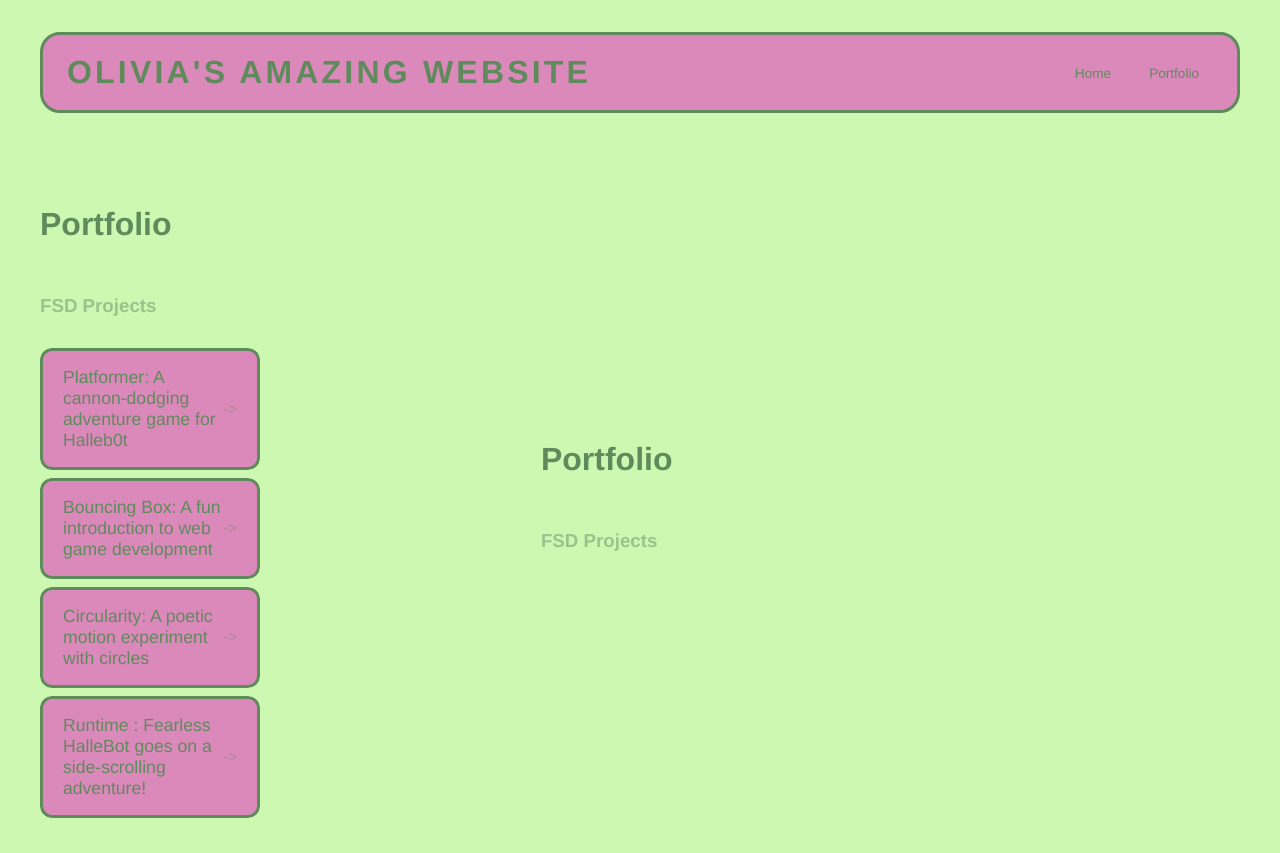
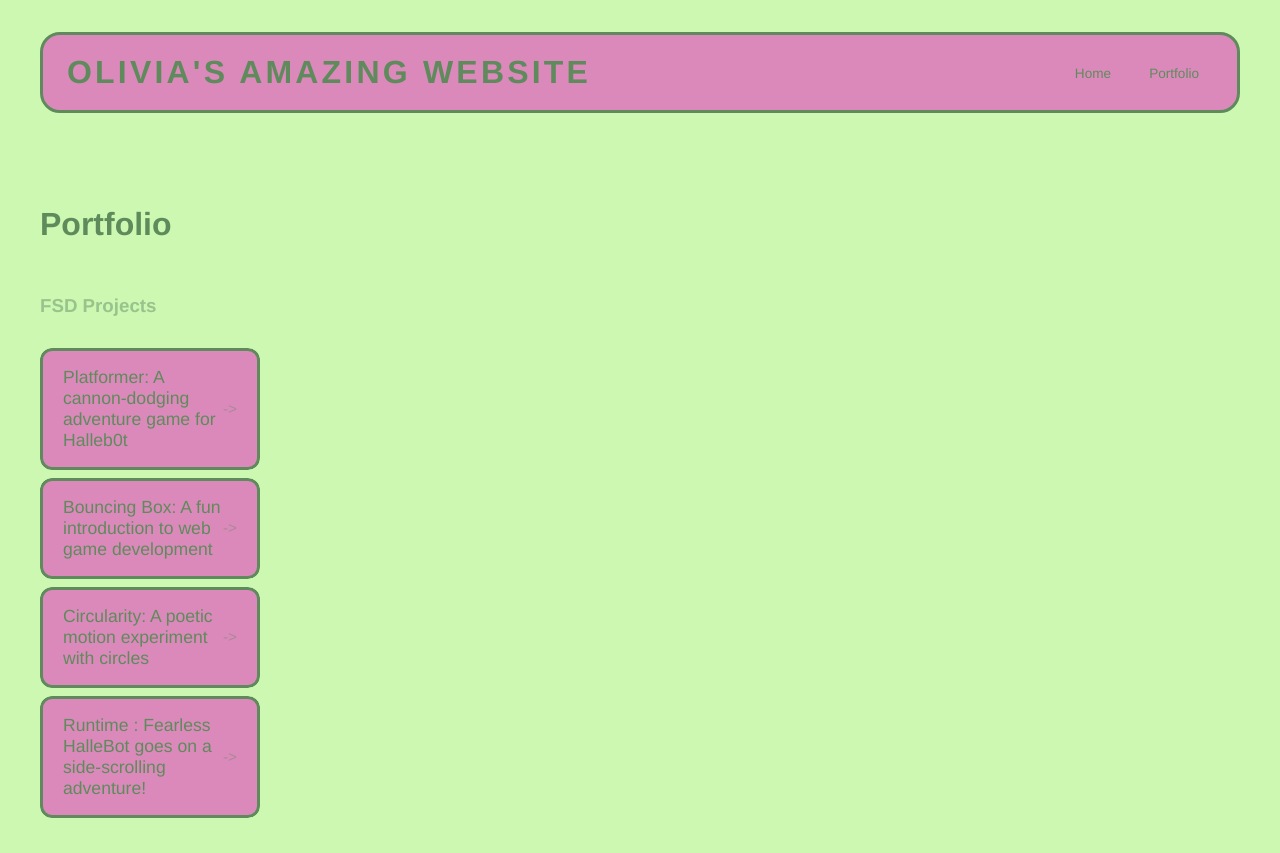
Before and after one commit to OliviaCathey/OliviaCathey.github.io, a plain HTML site: page portfolio.html in a window 1280 px wide. Drawn offline with Linux system fonts and the light colour scheme.

```diff
--- a/portfolio.html
+++ b/portfolio.html
@@ -45,11 +45,6 @@
   </div>
 </main>
 <div class="content">
-    <h1>Portfolio</h1>
-    <h3>FSD Projects</h3>
-    <ul id="portfolio">
-
-    </ul>
 
     <!-- ASD Projects will go here -->
 
```
